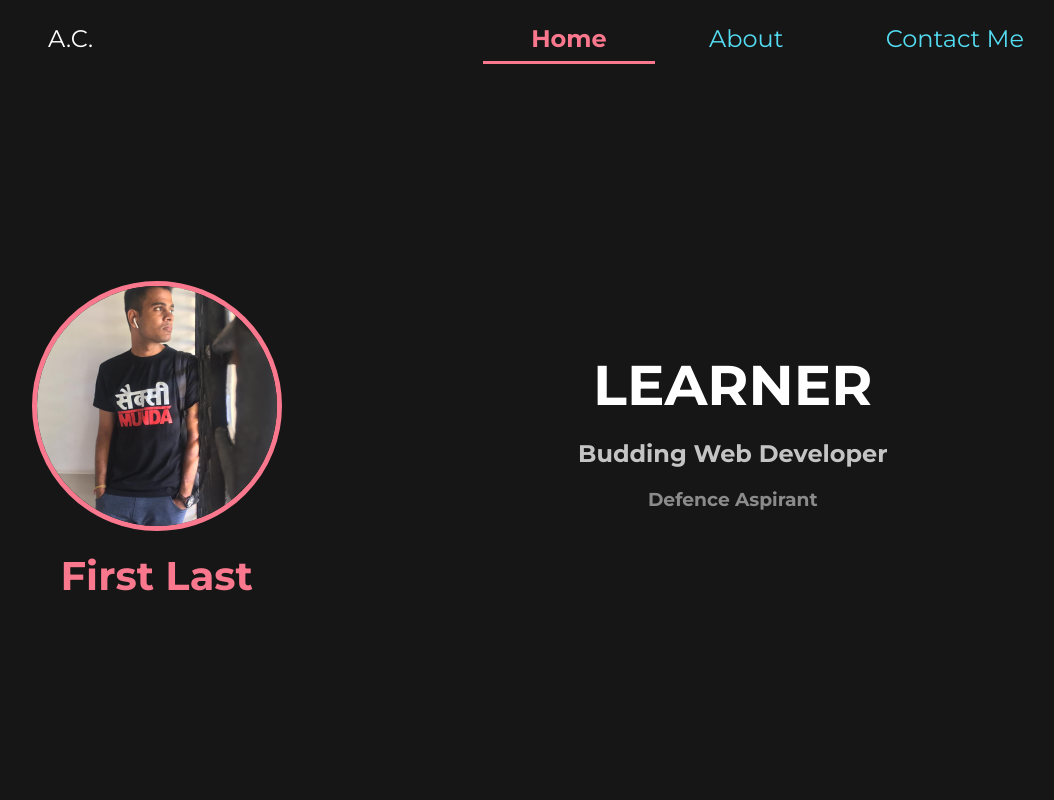
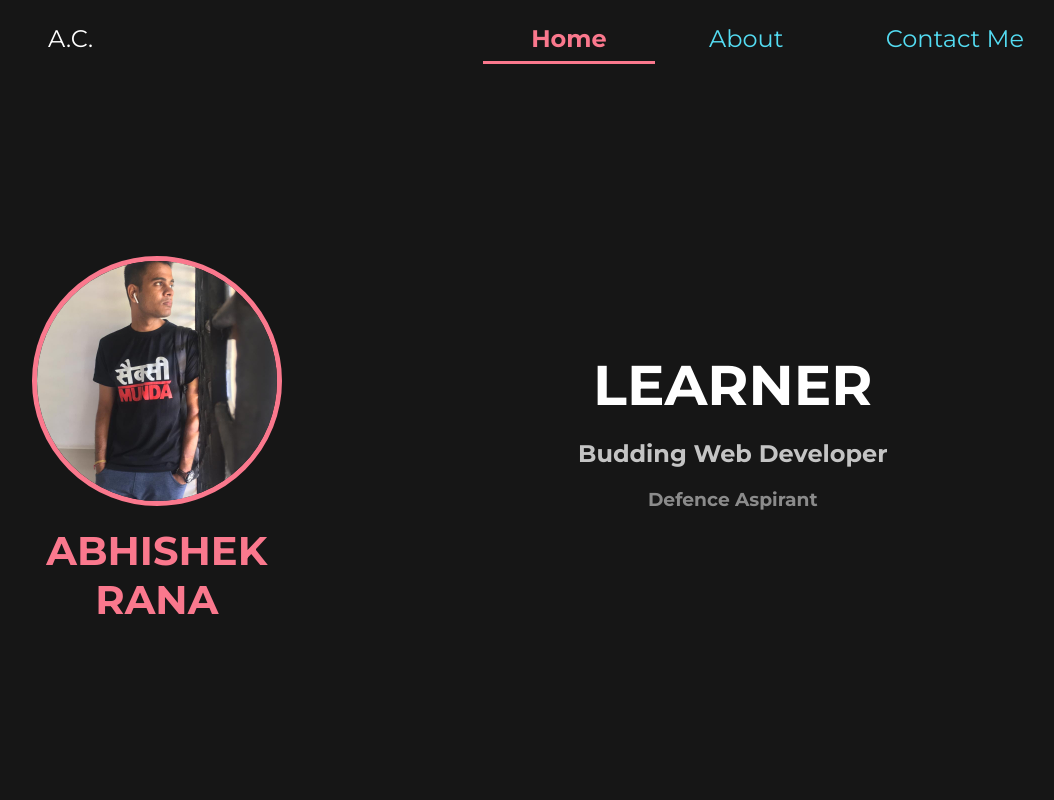
Before and after one commit to Abhishek-123-eng/RANA-, a plain HTML site: page index.html in a window 1280 px wide. Shown: the top 800 px of the page, without its empty margins (80-1134 px from the left). Drawn offline with nearby package versions, Linux system fonts and the light colour scheme; a script that the page names is missing.

Commit message:
Add files via upload

```diff
--- a/index.html
+++ b/index.html
@@ -49,7 +49,7 @@
         <div class="container " data-aos="fade-up">
             <div class="image-container">
                 <img src="WhatsApp Image 2020-03-25 at 22.26.30 (1).jpeg" alt="Abhishek Rana" class="image">
-                <h1 class="heading-below">First Last</h1>
+                <h1 class="heading-below">ABHISHEK RANA</h1>
             </div>
             <div class="designation-container">
                 <h1>LEARNER</h1>
```
